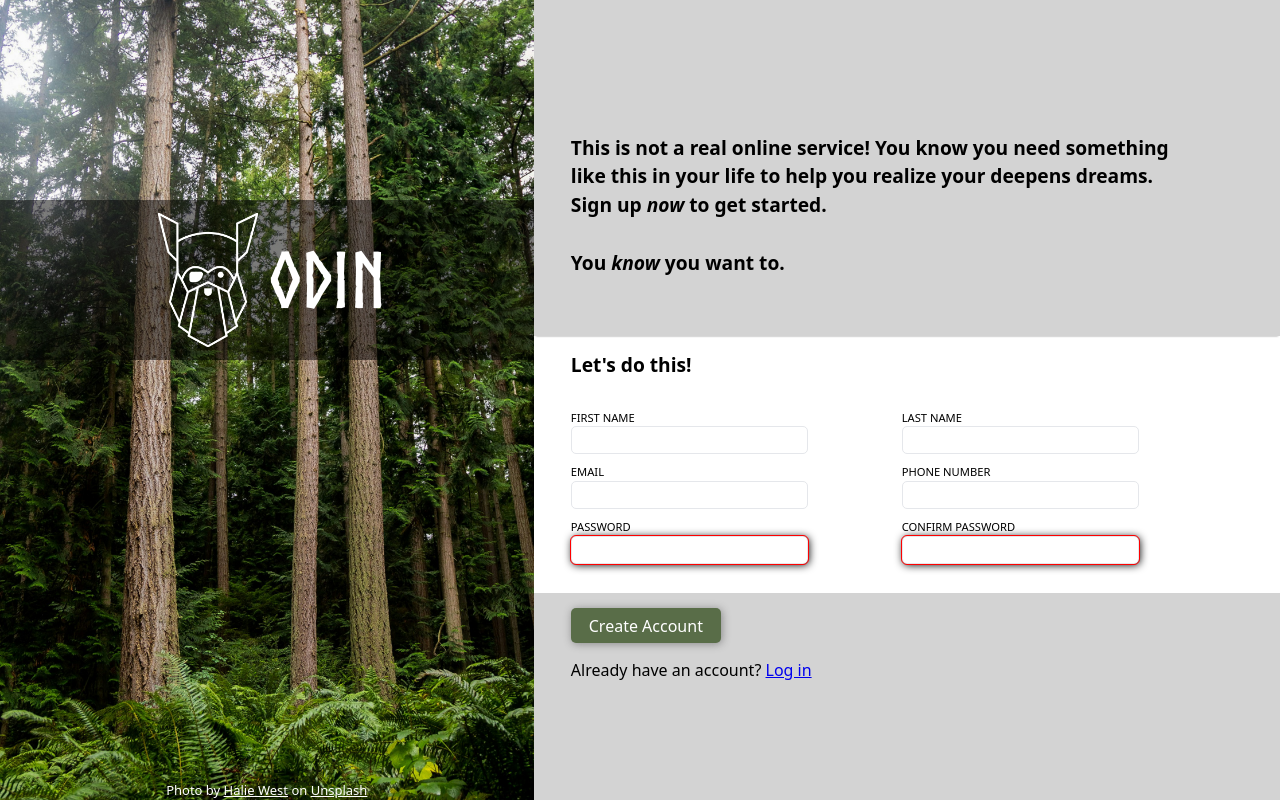
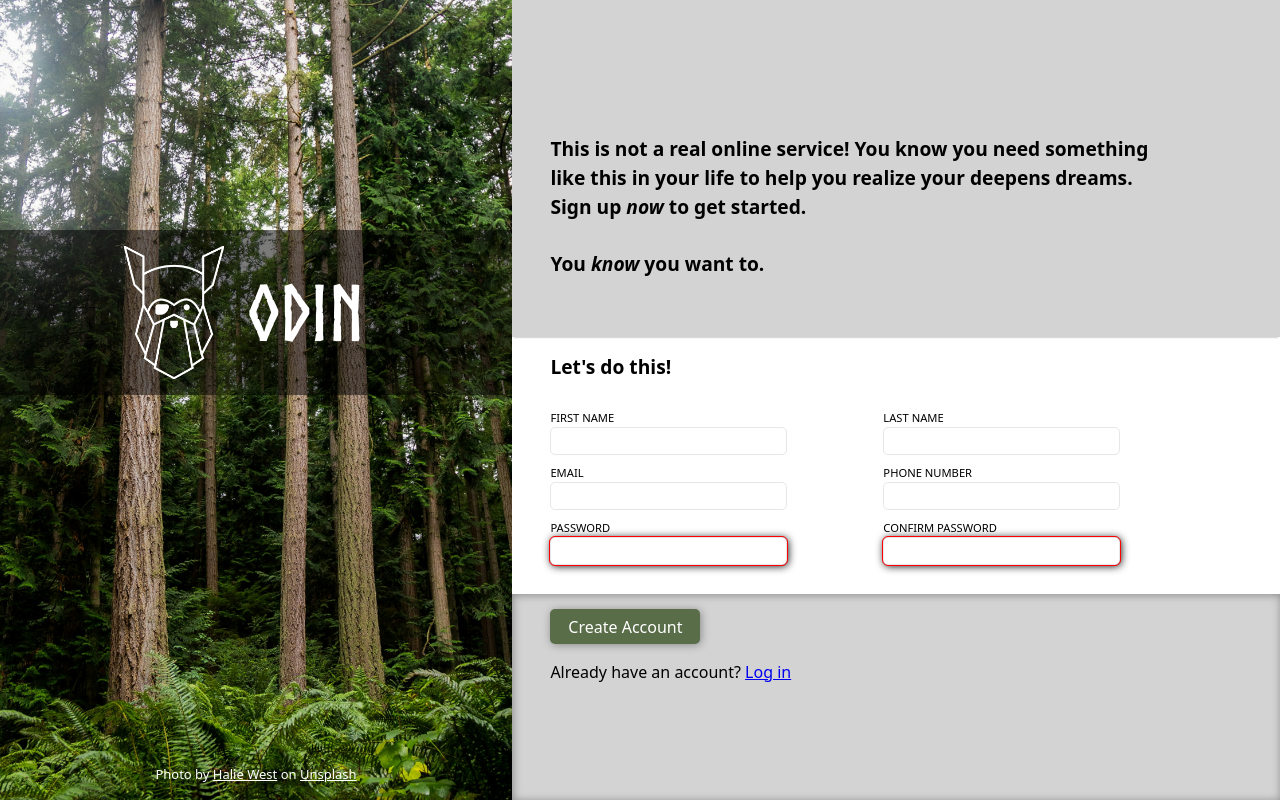
Before and after one commit to CodeByBlazej/Sign-up-form, a plain HTML site: page index.html in a window 1280 px wide. Drawn offline with Linux system fonts and the light colour scheme.

Commit message:
style logo div on left side and delete unnecessary committed
finishes the project

```diff
--- a/index.html
+++ b/index.html
@@ -8,13 +8,9 @@
 </head>
 <body>
   <div class="left">
-    <img src="pics/halie-west-bTzpau9mKT4-unsplash.jpg" class="main-pic">
-
-    <div class="logo-background">
-      <div class="odin-logo">
-        <img src="pics/odin-lined.png" class="odin-face">
-        <p>ODIN</p>
-      </div>
+    <div class="odin-logo">
+      <img src="pics/odin-lined.png" class="odin-face">
+      <p>ODIN</p>
     </div>
 
     <div class="left-footer">
--- a/style.css
+++ b/style.css
@@ -100,6 +100,7 @@ h2 {
   display: flex;
   flex-direction: column;
   flex-grow: 1;
+  /* box-shadow: 10px 15px 15px #888888; */
 }
 
 form {
@@ -135,8 +136,7 @@ legend {
   flex-direction: column;
   flex-grow: 2;
   background-color: lightgrey;
-  box-shadow:  0px 2px 2px -2px #888888;
-  /* box-shadow: 1px 1px 8px #888888; */
+  box-shadow: inset 1px 1px 8px #888888;
 }
 
 button {
@@ -188,28 +188,27 @@ input[type="password"]:invalid:focus{
 
 .left {
   display: flex;
-  position: relative;
-}
-
-.logo-background {
-  position: absolute;
-  display: flex;
-  flex-shrink: 0;
-  top: 25%;
-  bottom: 55%;
-  width: 100%;
-  justify-content: center;
-  background-color: rgb(0, 0, 0, 0.5);
+  flex-direction: column;
+  flex: 0 0 40%;                              /* desired width */
+  height: 100vh;
+  align-items: center;                        /* horizontally center both */
+  justify-content: space-between;            /* pushes logo toward top, footer to bottom */
+  background: url('pics/halie-west-bTzpau9mKT4-unsplash.jpg')
+              center/cover no-repeat;
 }
 
 .odin-logo {
   display: flex;
   align-items: center;
+  justify-content: center;
+  width: 100%;
+  background-color: rgb(0, 0, 0, 0.5);
+  margin-top: 45%;
+  padding: 3%;
 }
 
 .odin-face {
   width: clamp(40px, 8vw, 100px);
-  height: auto;
   flex-shrink: 0;
 }
 
@@ -221,15 +220,14 @@ input[type="password"]:invalid:focus{
 }
 
 .left-footer {
-  position: absolute;
   display: flex;
-  bottom: 0%;
   width: 100%;
   justify-content: center;
 }
 
 .left-footer p,
 .link {
+  margin-bottom: 3%;
   color: white;
   font-size: small;
 }
```
